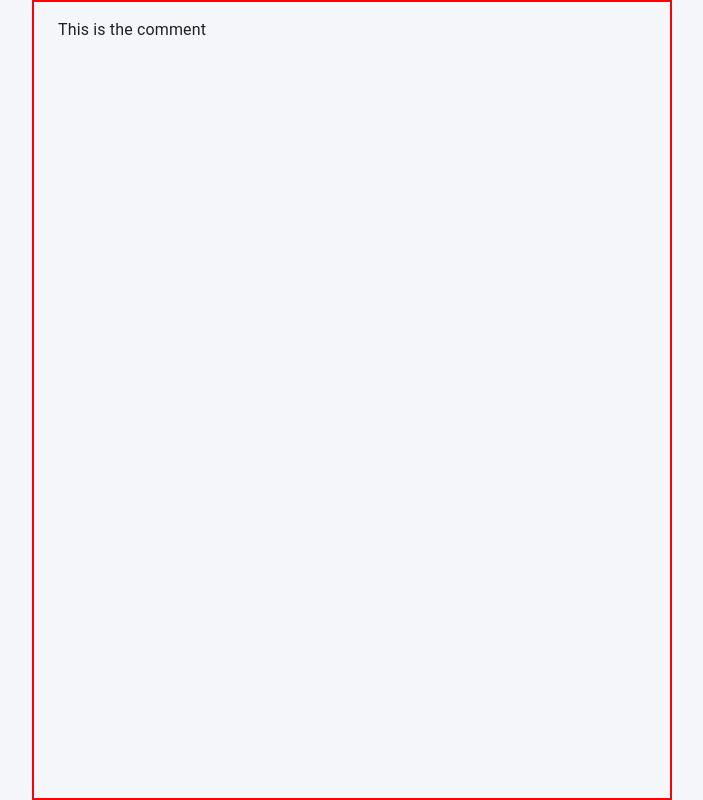
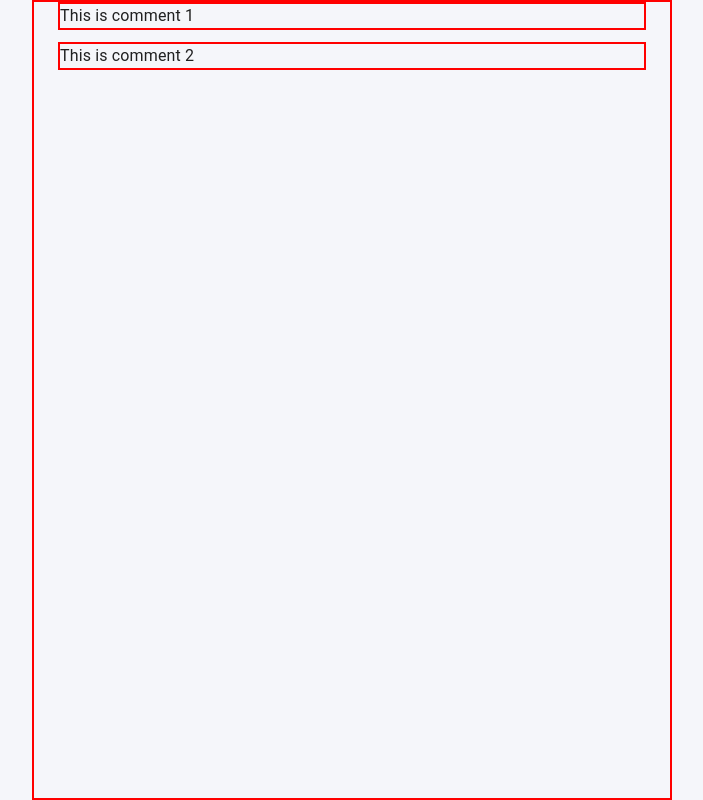
Before and after one commit to aadarsh10c/interactive-comments-section, a React (Vite) app: page / in a window 1280 px wide. Shown: the whole page, without its empty margins (288-991 px from the left). Built offline with nearby package versions, Linux system fonts and the light colour scheme.

Commit message:
set the stack

```diff
--- a/src/App.css
+++ b/src/App.css
@@ -24,9 +24,11 @@
 
 .container{
     border: 2px solid red;
-    /* max-width: 50%; */
-    /* inline-size: min(360px , 50%); */
     max-inline-size: 50%;
     min-inline-size: 300px;
     height: 100%;
 }
+
+p{
+    border: 2px solid red;
+}
--- a/src/components/Comment.jsx
+++ b/src/components/Comment.jsx
@@ -1,10 +1,14 @@
 import  Container  from '@mui/material/Container';
+import Stack from '@mui/material/Stack';
 
 export default function Comment(){
     return(
         <>
           <Container maxWidth={false} className='container' >
-            <p>This is the comment</p>
+            <Stack spacing={1.5}>
+              <p>This is comment 1</p>
+              <p>This is comment 2</p>
+            </Stack>
           </Container>
         </>
     )
```
